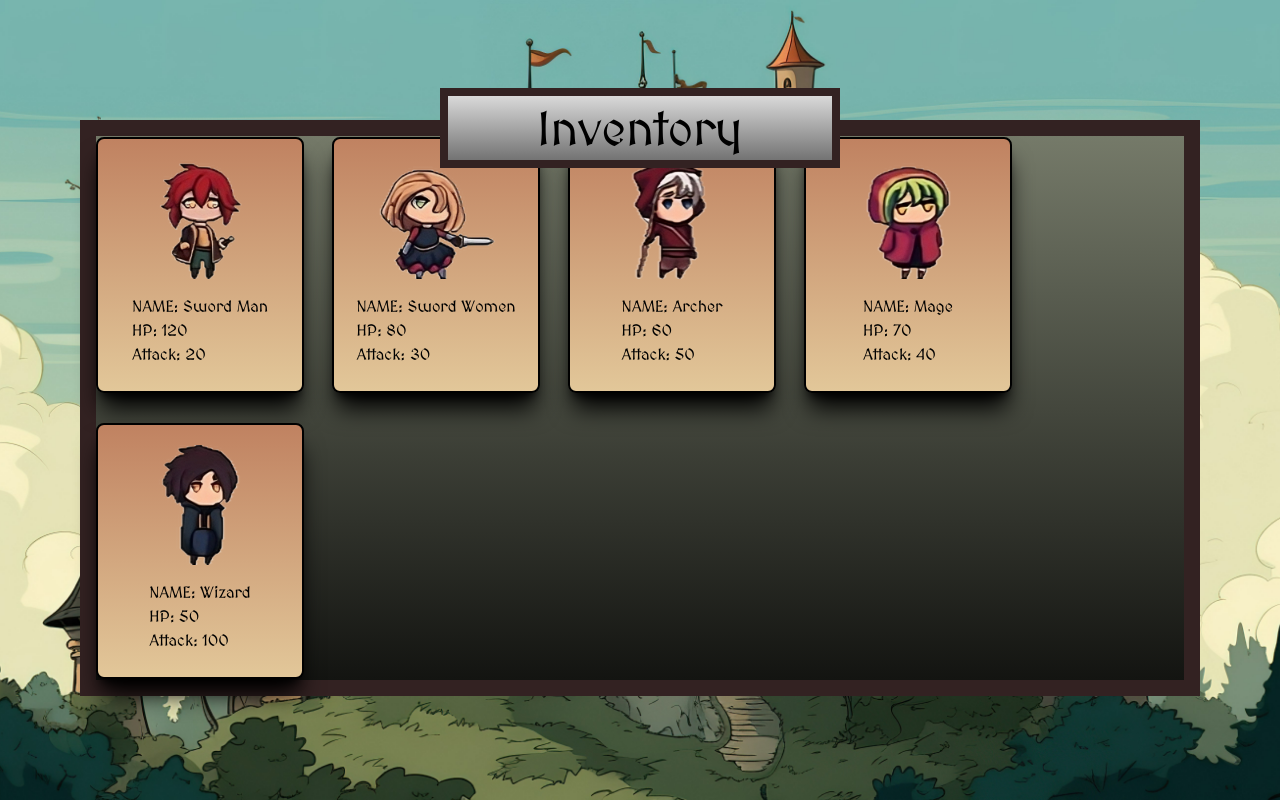
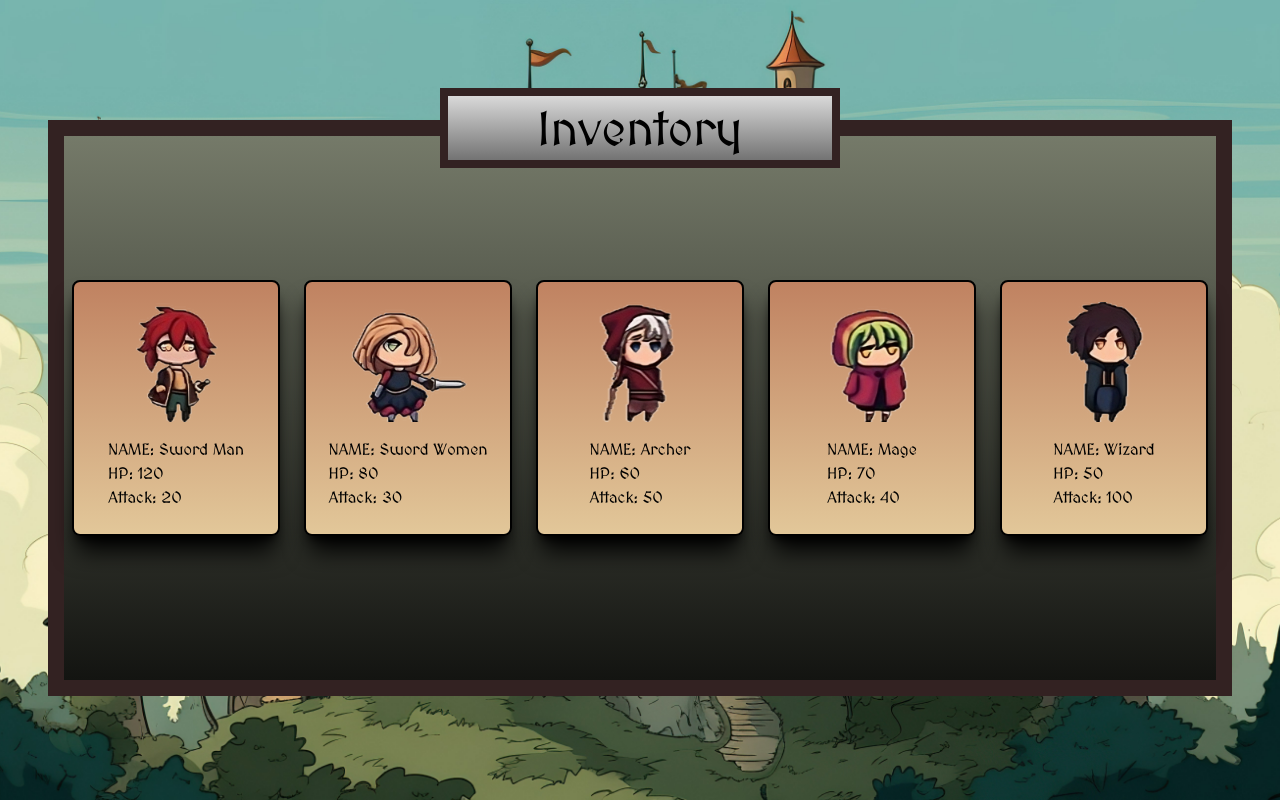
Before and after one commit to SleepyLe0/PROJECT2-SEC-1-VueView, a Vue app: page /inventory in a window 1280 px wide. Built offline with nearby package versions, Linux system fonts and the light colour scheme.

Commit message:
edit inventory

```diff
--- a/src/components/pages/Inventory.vue
+++ b/src/components/pages/Inventory.vue
@@ -4,12 +4,12 @@ import CharacterCard from '../common/CharacterCard.vue'
 </script>
 
 <template>
-    <div class="px-[10vh]">
+    <div class="px-[6vh]">
     <div class=" flex justify-center relative  top-[15vh] h-[72vh] border-[2vh] border-[#332222] bg-gradient-to-b from-[#757A69] to-[#131411]">
         <div class="absolute top-[-6vh] w-[50vh] h-[10vh] border-[#332222] border-[1vh] bg-gradient-to-b from-[#D9D9D9] to-[#737373]">
             <h1 class=" text-center text-[6vh] text-black">Inventory </h1>
         </div>
-        <div class="flex flex-wrap gap-[3.5vh]">
+        <div class="flex flex-wrap gap-[3vh]">
           <CharacterCard v-for="hero in heros" :hero="hero"/>
         </div>
     </div>
```
